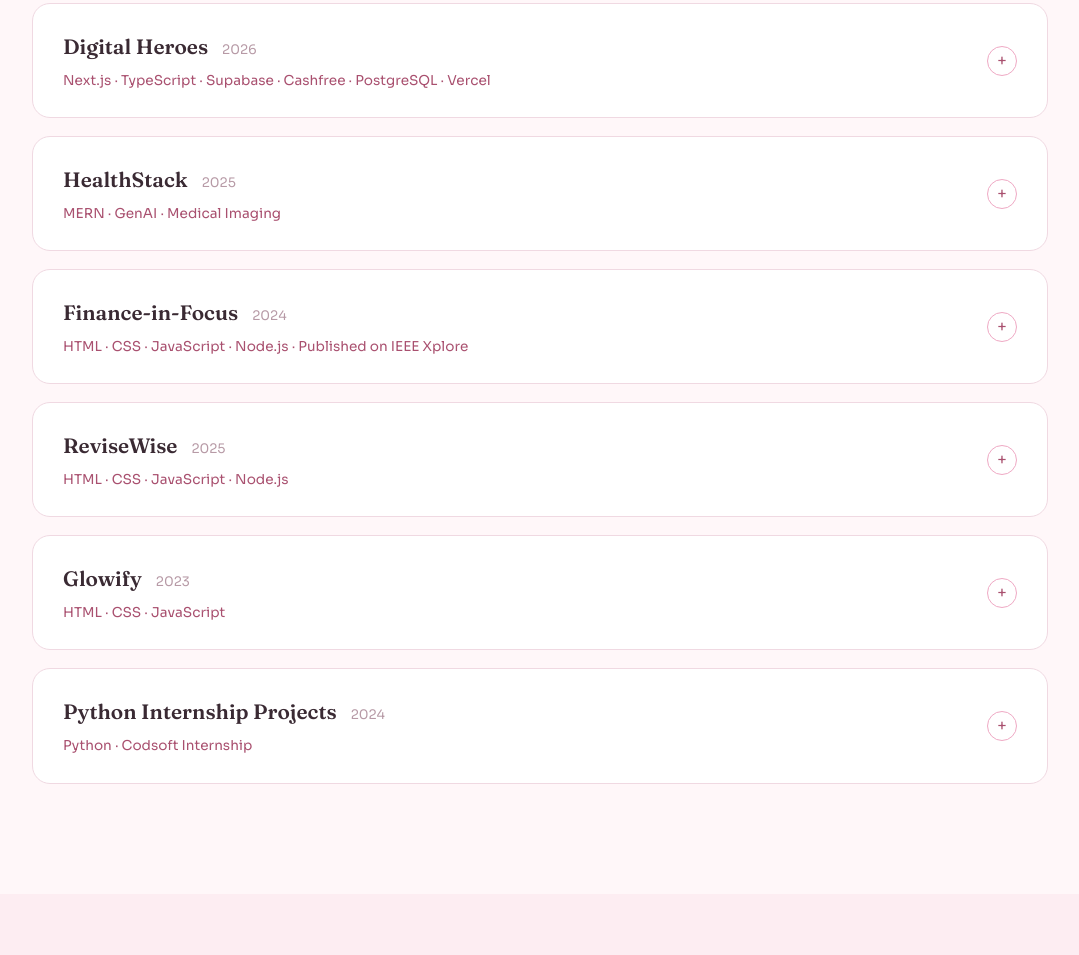
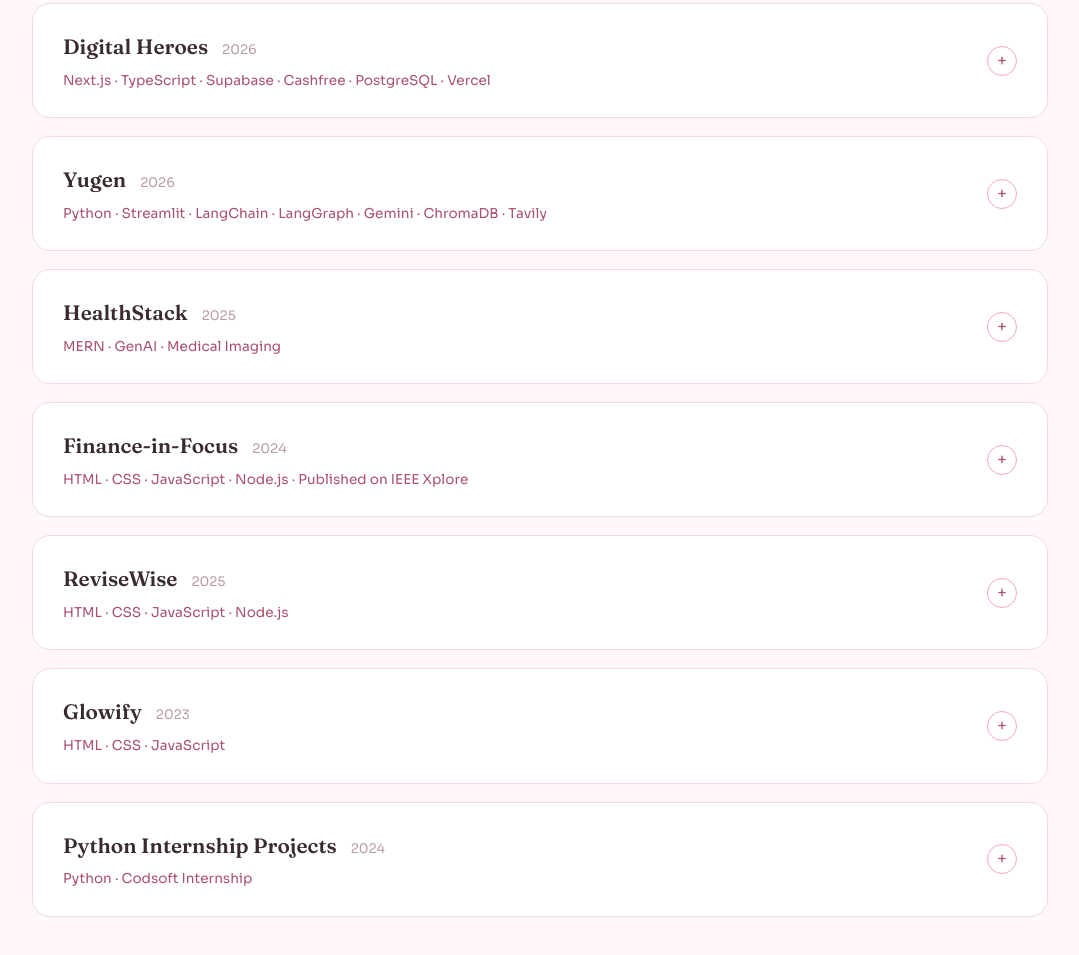
Before and after one commit to Varikuppalabhavs/Portfolio, a plain HTML site: page index.html in a window 1280 px wide. Shown: the part 2783-3738 px from the top of the page, without its empty margins (100-1179 px from the left). Drawn offline with Linux system fonts and the light colour scheme.

Commit message:
Add Yugen Agentic RAG project to portfolio

```diff
--- a/index.html
+++ b/index.html
@@ -416,6 +416,24 @@
       <div class="proj-card" tabindex="0">
         <div class="proj-top">
           <div>
+            <div class="proj-title-row"><span class="proj-title">Yugen</span><span class="proj-year">2026</span></div>
+            <div class="proj-stack">Python · Streamlit · LangChain · LangGraph · Gemini · ChromaDB · Tavily</div>
+          </div>
+          <div class="proj-toggle">+</div>
+        </div>
+        <div class="proj-body">
+          <ul>
+            <li>Built and deployed an AI-powered knowledge assistant that lets users upload PDF, TXT, and Markdown documents and ask context-aware questions grounded in their personal knowledge base.</li>
+            <li>Implemented an agentic RAG workflow with LangGraph for vector retrieval, LLM-based relevance grading, query rewriting, and conditional routing when retrieved context is insufficient.</li>
+            <li>Integrated Gemini embeddings and ChromaDB for semantic search, Gemini for response generation, and Tavily for web-research fallback, with browser-session-based separation of conversations and uploaded documents.</li>
+          </ul>
+          <div class="note"><a href="https://ask-yugen.streamlit.app/" target="_blank" rel="noopener">Live demo →</a> &nbsp;·&nbsp; <a href="https://github.com/Varikuppalabhavs/yugen" target="_blank" rel="noopener">GitHub repository →</a></div>
+        </div>
+      </div>
+
+      <div class="proj-card" tabindex="0">
+        <div class="proj-top">
+          <div>
             <div class="proj-title-row"><span class="proj-title">HealthStack</span><span class="proj-year">2025</span></div>
             <div class="proj-stack">MERN · GenAI · Medical Imaging</div>
           </div>
```
